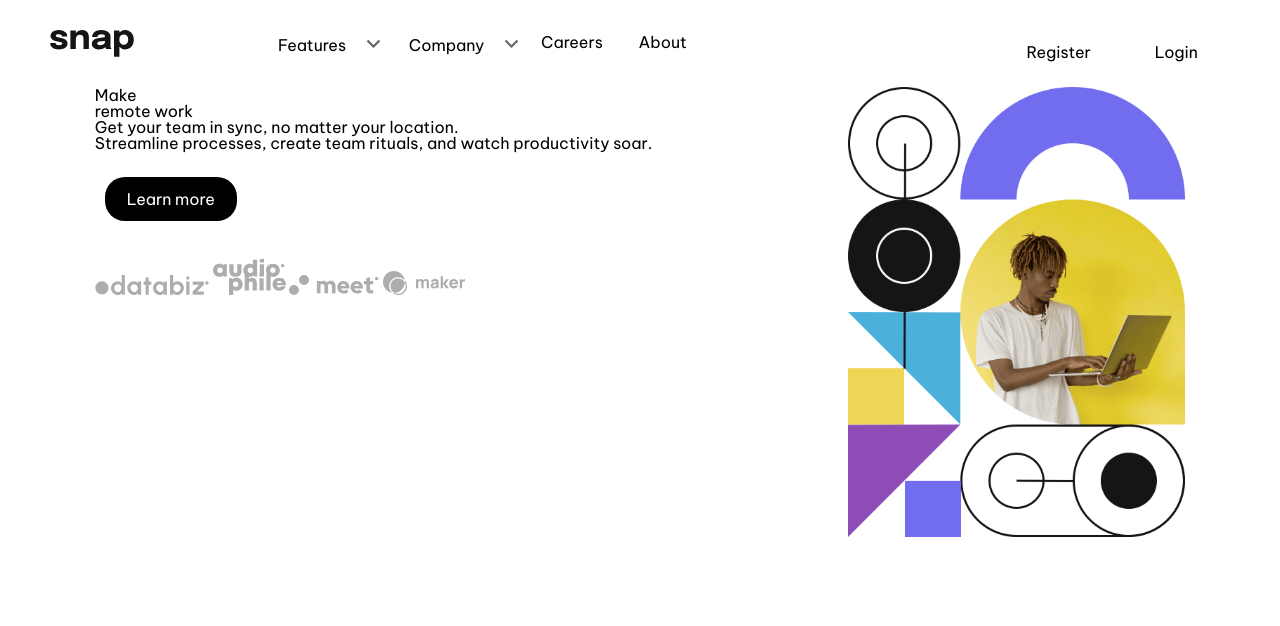
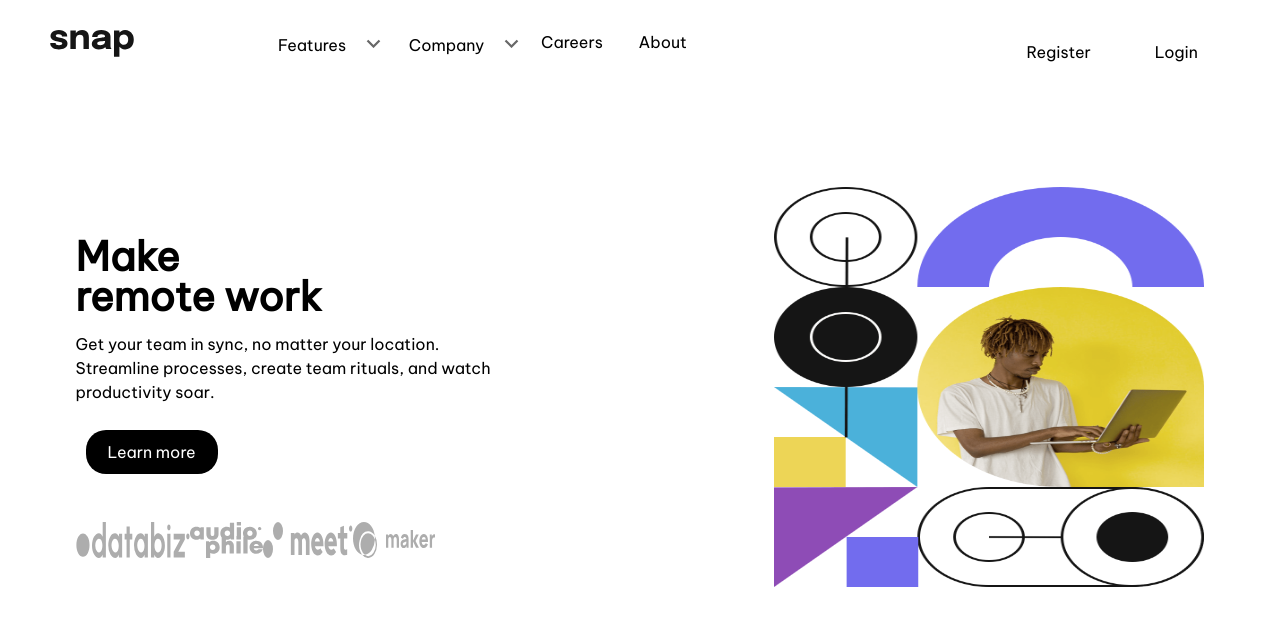
Before and after one commit to XimenesJu/intro-section-with-dropdown, a plain HTML site: page index.html in a window 1280 px wide. Drawn offline with Linux system fonts and the light colour scheme.

Commit message:
positioning elements with css + stylization

```diff
--- a/assets/css/style.css
+++ b/assets/css/style.css
@@ -115,17 +115,14 @@ li.dropdown {
   background-color: rgb(194, 194, 194);
 }
 
-/* .dropdown:hover .dropdown-content {
-  display: block;
-} */
-
 
 
 main {
   margin-top: 5%;
-  display: flex;
-  justify-content: space-around;
+  display: block;
+  position: relative;
 }
+
 
 #sectxt>input[type=button] {
 
@@ -145,27 +142,46 @@ main {
   border: 2px solid rgb(96, 96, 96);
 }
 
-#logos {
-  width: 80%;
-  margin-top: 15%;
-  align-items: center;
-  justify-content: space-around;
+
+
+#sectxt {
+  position: absolute;
+  left: 50px;
+  top: 150px;
+  width: 40%;
+  text-align: justify;
 }
 
 
+#sectxt>h1 {
+  font-size: 2.5rem;
+  font-weight: 900;
+  margin-bottom: 15px;
+}
 
-.secimg {
-  width: 50%;
+#sectxt>p {
+  text-align: left;
+  line-height: 1.5rem;
+}
+
+#sectxt>#logos {
+  display: flex;
+  position: absolute;
+  top: 250px;
+  margin-top: 35px;
 }
 
 #secimg>img {
-  width: 100%;
-  height: 450px;
+  position: absolute;
+  top: 100px;
+  right: 0;
+  margin-right: 50px;
+  width: 35%;
+  height: 400px;
+
 }
 
-#sectxt {
-  width: 50%;
-}
+
 
 span,
 #setinha {
```
